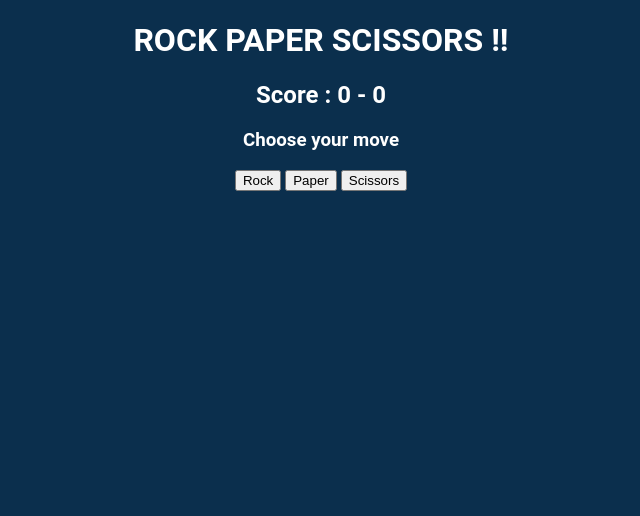
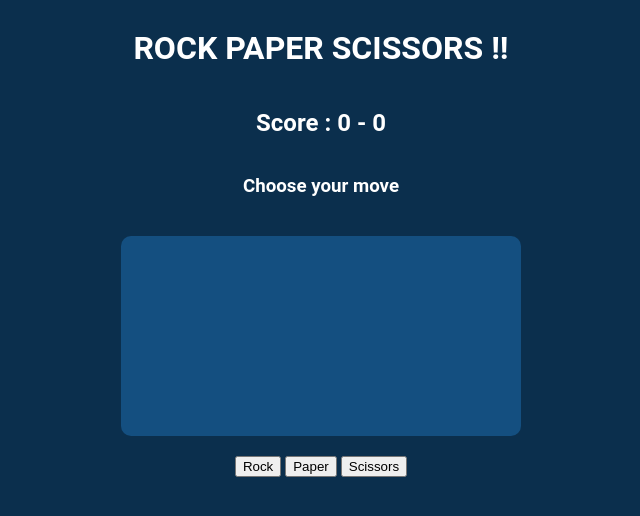
Before and after one commit to MewKay/rock-paper-scissors, a plain HTML site: page index.html in a window 1280 px wide. Shown: the whole page, without its empty margins (319-959 px from the left). Drawn offline with Linux system fonts and the light colour scheme.

Commit message:
Add style to round-display

```diff
--- a/style.css
+++ b/style.css
@@ -3,4 +3,17 @@ body {
   font-family: 'Roboto', 'Arial', sans-serif;
   background-color: rgb(11, 47, 77);
   color: white;
+  display: flex;
+  flex-direction: column;
+  align-items: center;
 }
+
+.round-display {
+  background-color: rgb(20, 79, 128);
+  box-sizing: border-box;
+  border-radius: 10px;
+  margin : 20px 0;
+  width: 400px ;
+  height: 200px;
+  display: flex;
+}
```
